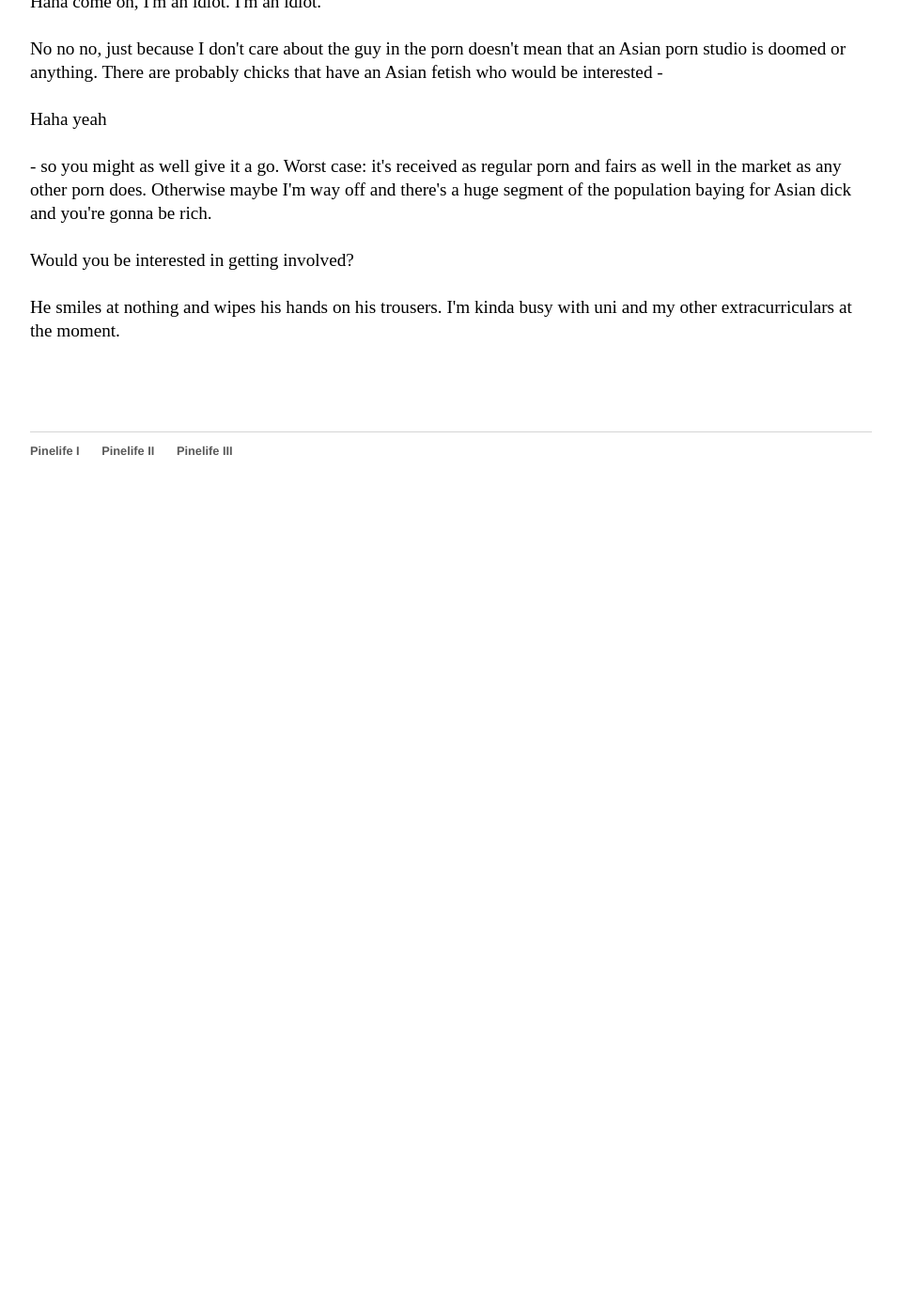
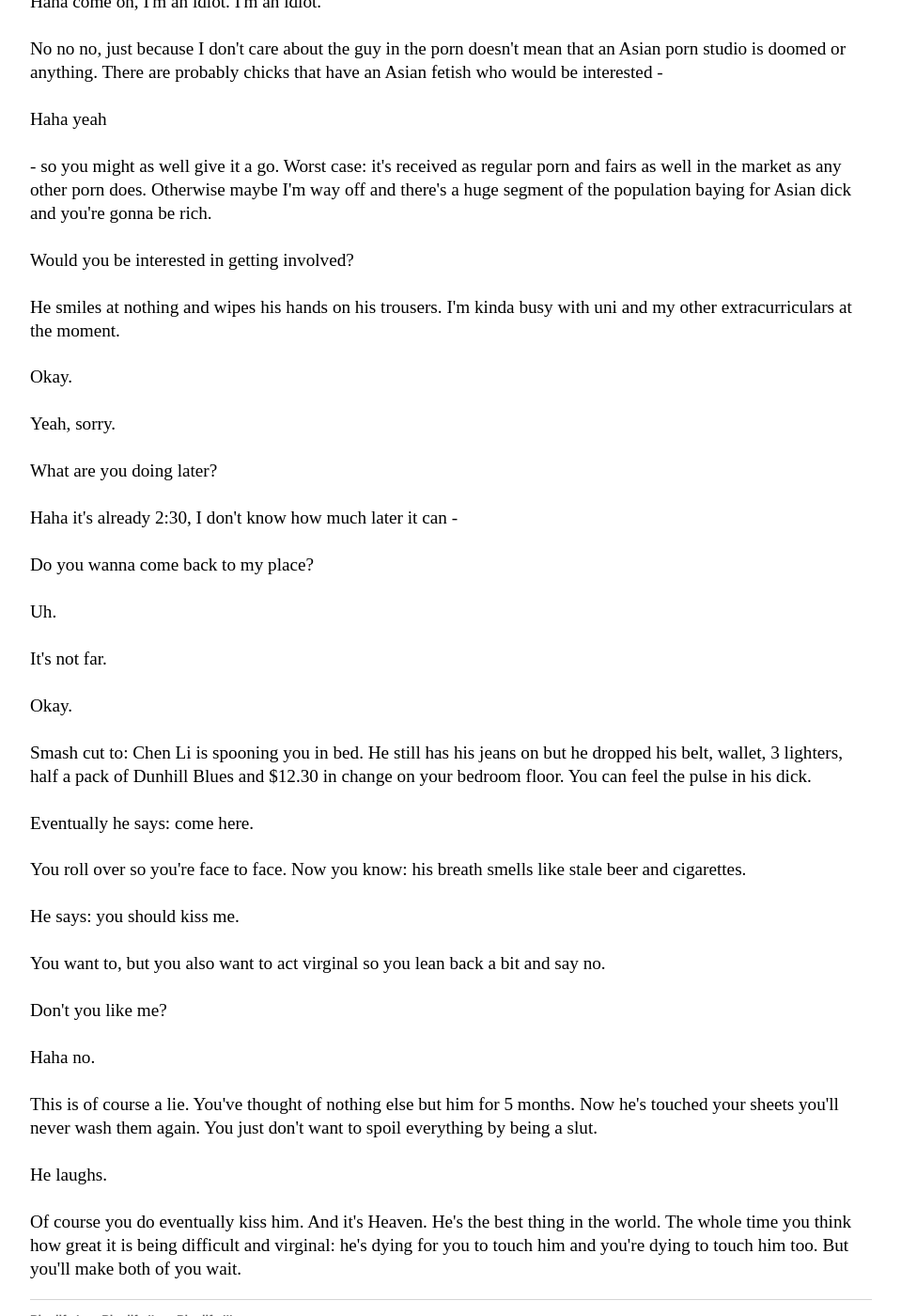
Before and after one commit to Pinelife/pinelife.github.io, a Jekyll site: the page built from Hellhole/Room6.html, in a window 1280 px wide and 1400 px high, scrolled down 1678 px. Shown: the whole window at 94% size, without its empty margins (160-1119 px from the left). Built offline with Jekyll 4.4.1, drawn with Linux system fonts in a browser that asks for light colours; before the commit the page ends 2225 px from its top, so only the background shows below that.

Commit message:
Update Room6.html

```diff
--- a/Hellhole/Room6.html
+++ b/Hellhole/Room6.html
@@ -78,6 +78,42 @@ title: Pinelife
   <br/>
   He smiles at nothing and wipes his hands on his trousers. I'm kinda busy with uni and my other extracurriculars at the moment.<br/>
   <br/>
+  Okay.<br/>
   <br/>
+  Yeah, sorry.<br/>
   <br/>
+  What are you doing later?<br/>
+  <br/>
+  Haha it's already 2:30, I don't know how much later it can -<br/>
+  <br/>
+  Do you wanna come back to my place?<br/>
+  <br/>
+  Uh.<br/>
+  <br/>
+  It's not far.<br/>
+  <br/>
+  Okay.<br/>
+  <br/>
+  Smash cut to: Chen Li is spooning you in bed. He still has his jeans on but he dropped his belt, wallet, 3 lighters, half a pack of
+  Dunhill Blues and $12.30 in change on your bedroom floor. You can feel the pulse in his dick.<br/>
+  <br/>
+  Eventually he says: come here.<br/>
+  <br/>
+  You roll over so you're face to face. Now you know: his breath smells like stale beer and cigarettes. <br/>
+   <br/>
+   He says: you should kiss me.<br/>
+  <br/>
+  You want to, but you also want to act virginal so you lean back a bit and say no. <br/>
+  <br/>
+  Don't you like me? <br/>
+  <br/>
+  Haha no.<br/>
+  <br/>
+  This is of course a lie. You've thought of nothing else but him for 5 months. Now he's touched your sheets you'll never wash them again.
+  You just don't want to spoil everything by being a slut. <br/>
+  <br/>
+  He laughs.<br/>
+  <br/>
+  Of course you do eventually kiss him. And it's Heaven. He's the best thing in the world. The whole time you think how great it is being
+  difficult and virginal: he's dying for you to touch him and you're dying to touch him too. But you'll make both of you wait.<br/>
 </p>
```
